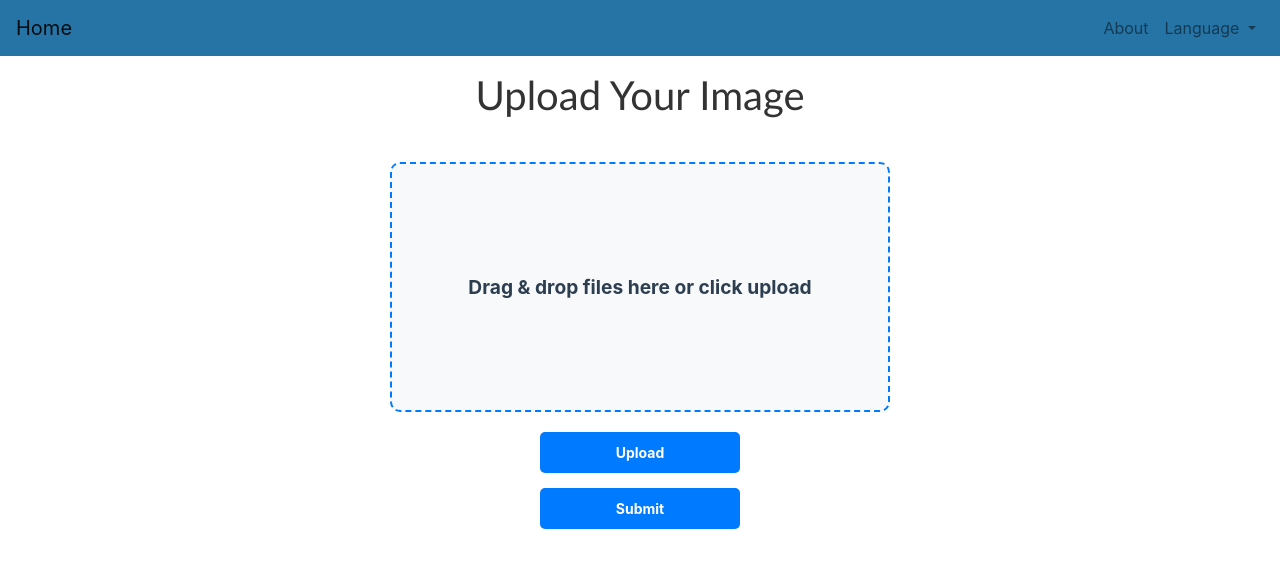
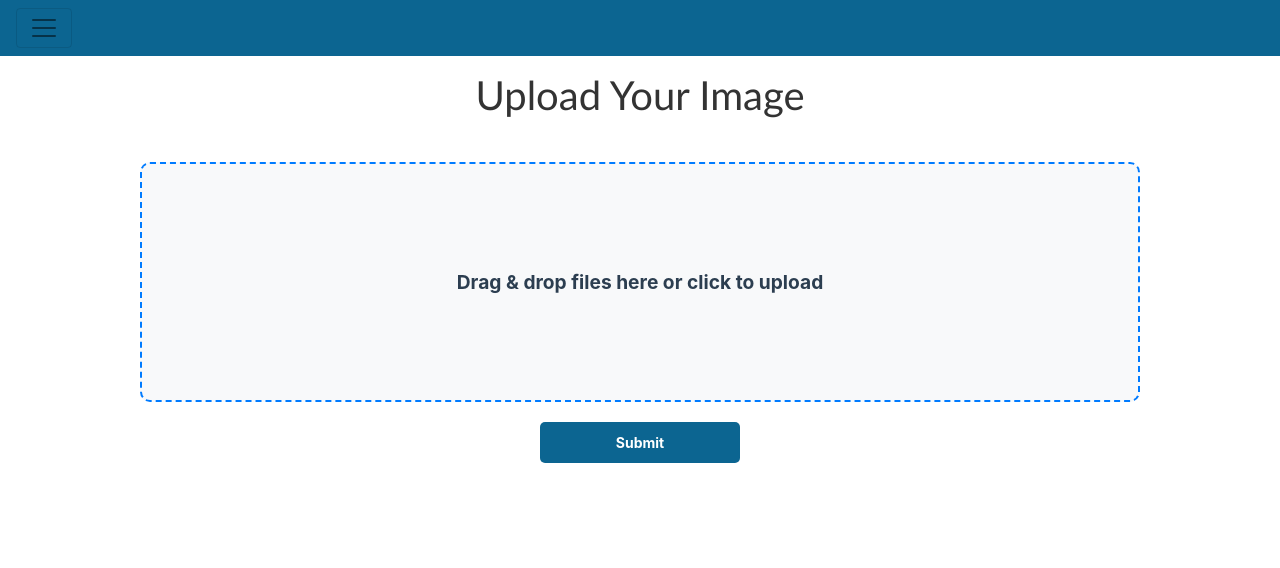
Before and after one commit to Buni42/KnuffelWebsite, a Flask app: page / in a window 1280 px wide. Shown: the top 568 px of the page. Run offline with Flask 3, Linux system fonts and the light colour scheme; some libraries are stand-ins or nearby versions.

Commit message:
layout changes

```diff
--- a/application.py
+++ b/application.py
@@ -59,7 +59,7 @@ def too_large(e):
 
 @app.route("/", methods=["GET","POST"])
 # This ensures that users cannot upload more than x# files per minute from the same IP.
-@limiter.limit("10 per minute")
+@limiter.limit("20 per minute")
 def upload_file():
     if request.method == "POST":
         if "image" not in request.files:
--- a/static/script.js
+++ b/static/dropzoneOptions.js
@@ -4,11 +4,12 @@ Dropzone.options.myDropzone = {
     maxFilesize: 10,  // MB limit
     maxFiles: 10, // Maximum files per upload
     acceptedFiles: "image/*", //accept only images
-    clickable: "#uploadBtn", // make uploadbtn clickable for dropzone
-    //clickable: "#myDropzone", // make dropzone itself clickable for dropzone
+    //clickable: "#uploadBtn", // make uploadbtn clickable for dropzone
+    clickable: "#myDropzone", // make dropzone itself clickable for dropzone
     addRemoveLinks: true,
+    parallelUploads: 10, // Ensures all files are processed together
+    autoProcessQueue: false,  // Automatically upload -> we dont want this, we want an actual working button to confirm the upload.
 
-    autoProcessQueue: false,  // Automatically upload -> we dont want this, we want an actual working button to confirm the upload.
     init: function() {
         var myDropzone = this
 
@@ -22,26 +23,35 @@ Dropzone.options.myDropzone = {
             myDropzone.processQueue();  // Manually trigger upload
         });
 
-        // Remove preview after each successful upload
-        myDropzone.on("success", function (file) {
+        // Remove preview after each successful upload -> dont need this, we can do it in one go when the queue is complete
+     /*    myDropzone.on("success", function (file) {
+            console.log("file uploaded.")
+
             document.getElementById("submitBtn").disabled = true; // Disable submit button again.
             setTimeout(function () {
                 myDropzone.removeFile(file);
             }, 1000); // Delay to show success message briefly
         });
-
+ */
         // Remove all previews when queue is complete
         myDropzone.on("queuecomplete", function () {
+            console.log("file(s) uploaded.")
+            document.getElementById("submitBtn").disabled = true; // Disable submit button again.
+
             setTimeout(function () {
                 myDropzone.removeAllFiles(true); // Removes all uploaded file previews
-            }, 1000);
+            }, 1000); // Delay to show success message briefly
         });
 
-        myDropzone.on("error", function (file, response) {
-            if (response.includes("429")) {
+        myDropzone.on("error", function (file, response, xhr) {
+            console.log("Error Response:", response); // Debugging
+
+            if (xhr && xhr.status === 429) {  // Check HTTP status
                 alert("Upload limit exceeded. Try again later.");
+                myDropzone.removeAllFiles(true);
             } else {
-                alert("Upload error: " + response);
+                alert("Upload error: " + (response?.message || response || "Unknown error"));
+                myDropzone.removeAllFiles(true);
             }
         });
 
--- a/static/styles.css
+++ b/static/styles.css
@@ -6,27 +6,6 @@ header {
 
 input {
     margin: 10px;
-}
-
-button {
-    padding: 10px;
-    background-color: #2674a5;
-    color: white;
-    border: none;
-    cursor: pointer;
-    align-items: center;
-    align-self: center;
-    align-content: center;
-}
-
-button:hover {
-    background-color: #d6075d;
-}
-
-.navbar-nav {
-    width: 100%;
-    display: flex;
-    justify-content: right;
 }
 
 .container1 {
@@ -43,26 +22,89 @@ h1, h2 {
 p {
     color: #555;
 }
+
+/* General Navbar Styling
+.navbar {
+    padding: 10px 15px;
+    border-radius: 5px;
+}*/
+
+/* Navbar Button */
+.navbar-toggler {
+    border: none;
+    outline: none;
+    box-shadow: none;
+}
+
+/* Collapsible Menu */
+#navbarToggleExternalContent {
+    transition: height 0.3s ease-in-out;
+    border-radius: 5px;
+}
+
+/* Navigation Links */
+.bg-light .nav-item {
+    list-style: none;
+    margin: 5px 0;
+}
+
+.bg-light .nav-link {
+    font-size: 18px;
+    font-weight: 500;
+    color: #0c6591;
+    transition: color 0.3s ease-in-out;
+}
+
+.bg-light .nav-link:hover {
+    color: #5db583;
+}
+
+/* Mobile Adjustments */
+@media (max-width: 768px) {
+    .bg-light {
+        text-align: center;
+    }
+
+    .navbar-toggler {
+        padding: 8px 12px;
+        background-color: white;
+        border-radius: 5px;
+    }
+}
+
+
 /* General Dropzone Styling */
 .dropzone {
-    width: 500px; /* Set a fixed width */
-    height: 250px; /* Set a fixed height */
+    width: 80%; /* Takes up 80% of the parent container */
+    max-width: 1000px; /* Maximum width limit */
+    height: 30vh; /* Takes 30% of the viewport height */
+    max-height: 300px; /* Prevents it from getting too large */
+
     border: 2px dashed #007bff;
     border-radius: 10px;
     background-color: #f8f9fa;
+
     display: flex;
     justify-content: center;
     align-items: center;
     text-align: center;
+
+    margin: 20px auto; /* Centers it horizontally */
     transition: background-color 0.3s ease-in-out;
+}
 
-    /* Center the Dropzone horizontally */
-    margin: 20px auto; /* Adds spacing and centers it */
+/* Ensures the Dropzone adapts well to smaller screens */
+@media (max-width: 768px) {
+    .dropzone {
+        width: 90%; /* Makes it slightly wider on small screens */
+        height: 25vh; /* Adjusts height for better usability */
+    }
 }
+
 
 .dropzone:hover {
     background: #e3f2fd;
-    border-color: #2980b9;
+    border-color: #66c3cb;
 }
 
 .dz-message {
@@ -99,33 +141,32 @@ p {
     color: #c0392b;
 }
 
-#uploadBtn:hover {
-    background-color: #2980b9;
+
+/* Submit Button */
+#submitBtn {
+    display: block;
+
+    margin: 15px auto; /* Centers the buttons */
+    width: 80%; /* Takes up 80% of the parent container */
+    max-width: 200px; /* Maximum width limit */
+
+    padding: 10px 20px;
+    font-size: 14px;
+    font-weight: bold;
+    color: white;
+    background-color: #0c6591;
+    border: none;
+    border-radius: 5px;
+    cursor: pointer;
+    transition: background-color 0.3s;
+    text-align: center;
 }
 
-
 #submitBtn:hover {
-    background-color: #27ae60;
+    background-color: #5db583;
 }
 
 #submitBtn:disabled {
     background-color: #95a5a6;
     cursor: not-allowed;
 }
-
-/* Upload and Submit Buttons */
-#uploadBtn, #submitBtn {
-    display: block;
-    width: 200px; /* Ensures consistent size */
-    margin: 15px auto; /* Centers the buttons */
-    padding: 10px 20px;
-    font-size: 14px;
-    font-weight: bold;
-    color: white;
-    background-color: #007bff;
-    border: none;
-    border-radius: 5px;
-    cursor: pointer;
-    transition: background-color 0.3s;
-    text-align: center;
-}
--- a/templates/index.html
+++ b/templates/index.html
@@ -11,11 +11,11 @@
 </head>
 <body>
 
-    <!--Navbar added with bootstrap-->
-    <nav class="navbar navbar-expand-lg navbar-light" style="background-color: #2674a5;">
+    <!--Navbar added with bootstrap>
+    <nav class="navbar navbar-expand-lg navbar-light" style="background-color: #0c6591;">
         <a class="navbar-brand" href="{{ url_for('upload_file') }}">Home</a>
 
-        <button class="navbar-toggler" type="button" data-toggle="collapse" data-target="#navbarNavDropdown" aria-controls="navbarNavDropdown" aria-expanded="false" aria-label="Toggle navigation">
+        <button class="navbar-toggler" type="button" data-bs-toggle="collapse" data-bs-target="#navbarNavDropdown" aria-controls="navbarNavDropdown" aria-expanded="false" aria-label="Toggle navigation">
             <span class="navbar-toggler-icon"></span>
         </button>
 
@@ -33,18 +33,26 @@
                 </div>
             </li>
         </ul>
-    </nav>
+    </nav-->
 
     <!--Another type of navbar, a simplistic one.-->
-    <!--ul class="nav justify-content-center">
+    <div class="pos-f-t">
+        <div class="collapse" id="navbarToggleExternalContent">
+          <div class="bg-light p-4">
             <li class="nav-item">
                 <a class="nav-link active" href="{{ url_for('upload_file') }}">Home</a>
             </li>
             <li class="nav-item">
                   <a class="nav-link" href="{{ url_for('about') }}">About</a>
             </li>
-
-    </ul-->
+          </div>
+        </div>
+        <nav class="navbar navbar-light" style="background-color: #0c6591;">
+          <button class="navbar-toggler" type="button" data-toggle="collapse" data-target="#navbarToggleExternalContent" aria-controls="navbarToggleExternalContent" aria-expanded="false" aria-label="Toggle navigation">
+            <span class="navbar-toggler-icon"></span>
+          </button>
+        </nav>
+    </div>
 
 
     <!--bootstrap CDN links for js scripts-->
--- a/templates/upload.html
+++ b/templates/upload.html
@@ -1,19 +1,18 @@
 {% extends "index.html" %}
 {% block Upload %}
+
 <header>
     <h1>Upload Your Image</h1>
 </header>
+
 <main>
     <!-- Dropzone Form -->
     <form action="{{ url_for('upload_file') }}" class="dropzone" id="myDropzone">
-        <div class="dz-message">Drag & drop files here or click upload</div>
+        <div class="dz-message">Drag & drop files here or click to upload</div>
     </form>
-    <button id="uploadBtn">Upload</button>
     <button id="submitBtn">Submit</button>
-
-
 </main>
 
 <script src="https://cdnjs.cloudflare.com/ajax/libs/dropzone/5.7.1/min/dropzone.min.js"></script>
-<script src="{{ url_for('static', filename='script.js') }}" ></script>
+<script src="{{ url_for('static', filename='dropzoneOptions.js') }}" ></script>
 {% endblock %}
```
Lines whose indentation alone changed are shown as unchanged.
